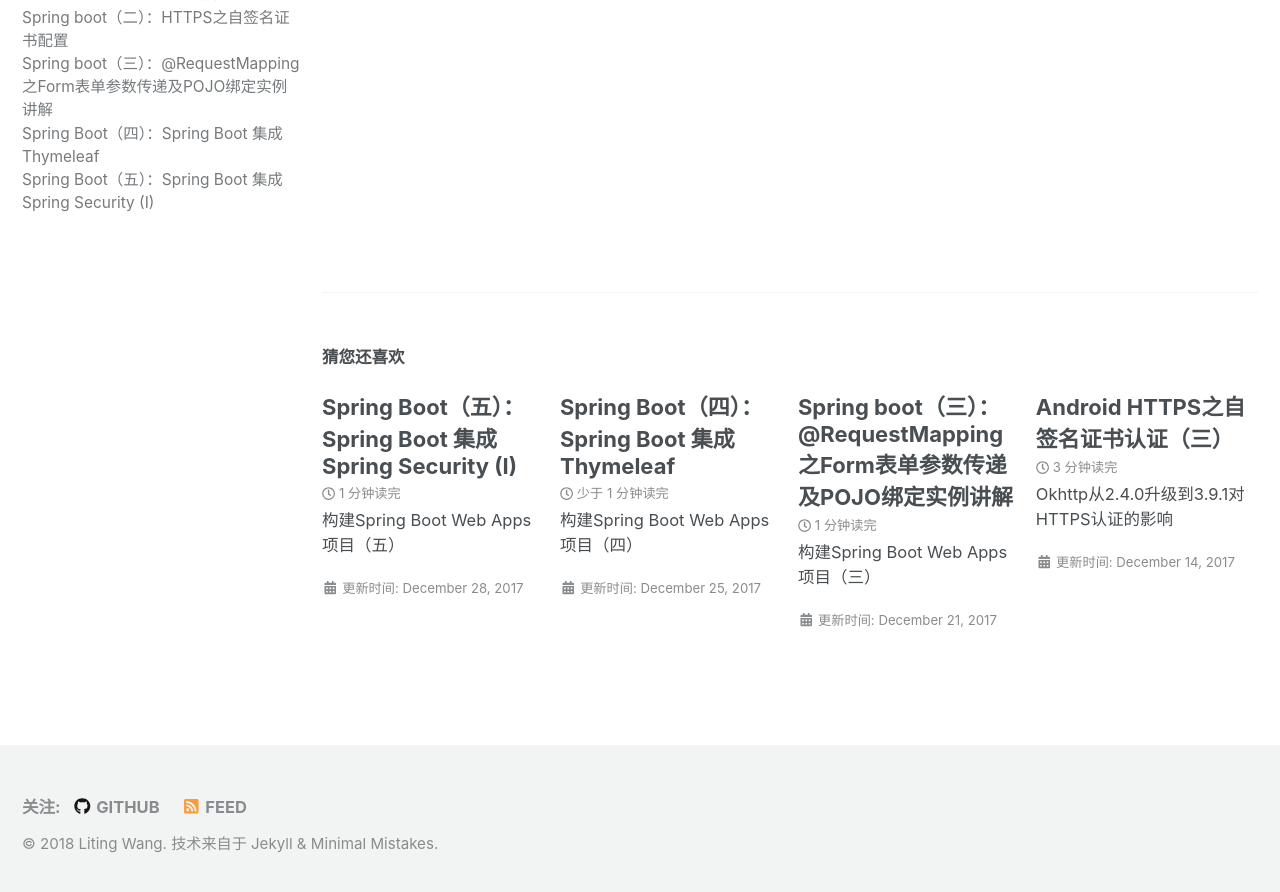
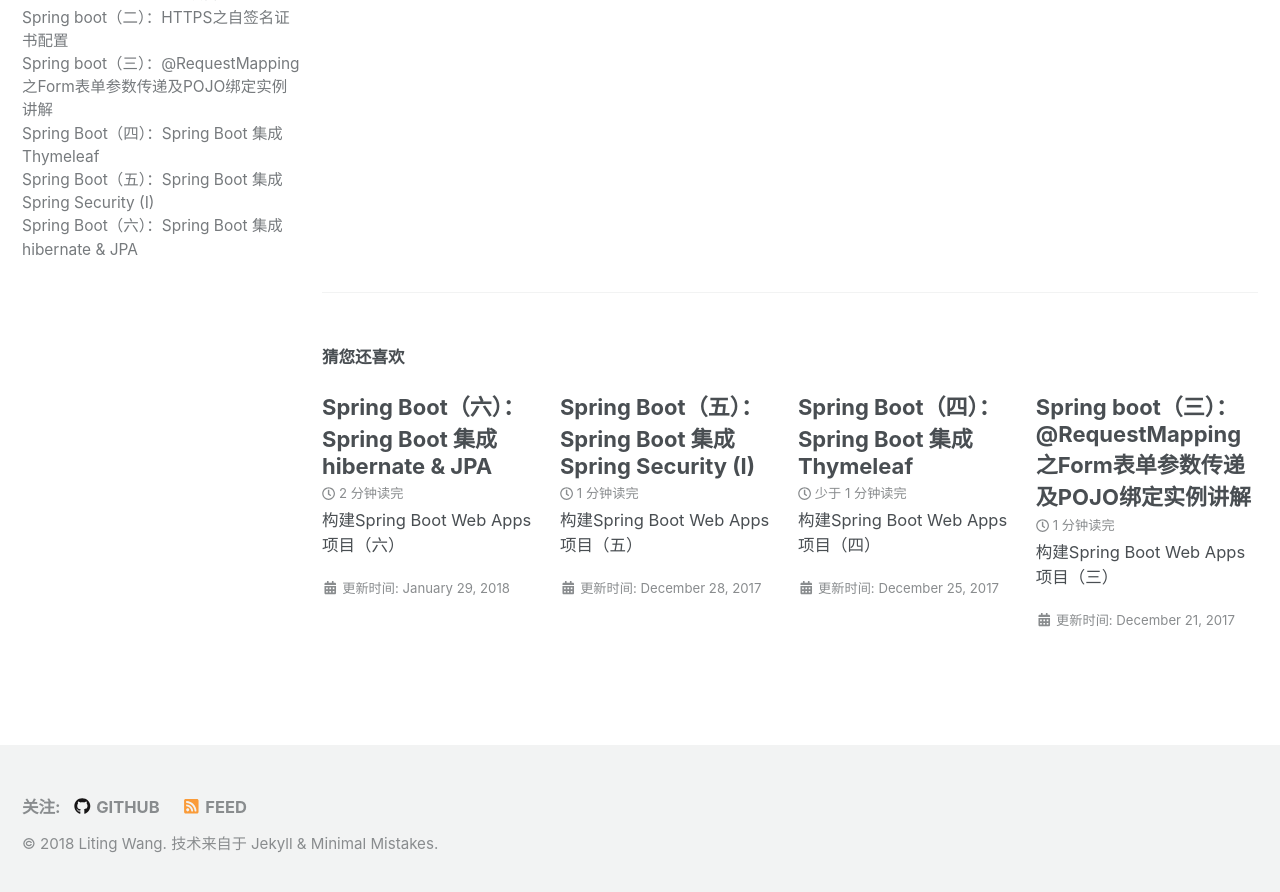
Before and after one commit to onroadtech/onroadtech.github.io, a Jekyll site: the page built from _posts/2017-11-20-spring-boot-topic-introduce.md, in a window 1280 px wide and 900 px high, scrolled down 684 px. Shown: the top 892 px of the window. Built offline with Jekyll 4.4.1, drawn with Linux system fonts in a browser that asks for light colours; nearby versions of some CDN libraries; part of the change alters nothing that is shown.

Commit message:
Repost 2018-01-29 blog.

````diff
--- a/_data/navigation.yml
+++ b/_data/navigation.yml
@@ -31,6 +31,8 @@ SpringBoot:
         url: /spring-boot-topic-thymeleaf/
       - title: "Integrate Spring Security I"
         url: /spring-boot-topic-security-1/
+      - title: "Integrate Hibernate"
+        url: /spring-boot-topic-hibernate/
 
 Android:
   - title: "Android"
--- a/_data/ui-text.yml
+++ b/_data/ui-text.yml
@@ -365,6 +365,7 @@ zh: &DEFAULT_ZH_HANS
   RequestMapping between form and POJO         : "Spring boot（三）：@RequestMapping之Form表单参数传递及POJO绑定实例讲解"
   Integrate thymeleaf                          : "Spring Boot（四）：Spring Boot 集成 Thymeleaf"
   Integrate Spring Security I                  : "Spring Boot（五）：Spring Boot 集成 Spring Security (I)"
+  Integrate Hibernate                          : "Spring Boot（六）：Spring Boot 集成 hibernate & JPA"
 zh-CN:
   <<: *DEFAULT_ZH_HANS
 zh-SG:
--- /dev/null
+++ b/_posts/2018-01-29-spirng-boot-hibernate.md
@@ -0,0 +1,298 @@
+---
+layout: single
+title: Spring Boot（六）：Spring Boot 集成 hibernate & JPA
+permalink: /spring-boot-topic-hibernate/
+sidebar:
+  nav: SpringBoot
+toc: true
+description:
+excerpt: "构建Spring Boot Web Apps 项目（六）"
+date: 2018-01-29
+---
+
+转眼间，2018年的十二分之一都快过完了，忙于各类事情，博客也都快一个月没更新了。今天我们继续来学习Springboot对象持久化。
+
+首先JPA是Java持久化API，定义了一系列对象持久化的标准，而hibernate是当前非常流行的对象持久化开源框架，Spring boot就默认集成了这种框架，加速web应用开发。
+
+## 1. 创建数据库
+
+Hibernate 可以自动帮我们创建表，但不能帮我们创建数据库，所以说创建数据库及为数据库指定用户和权限，这是我们必须要做的工作。本文用的是MySQL数据库管理系统软件。
+
+a) 首先用root进入MySQL;
+
+```java
+mysql -hlocalhost -uroot -proot;
+```
+
+其中:
+
+> -h 后面跟着MySQL主机名称，我们这里将MySQL安装在本地，所以用localhost;
+>
+> -u 后面跟着要访问MySQL的用户名，安装成功后，默认会有root用户，该用户拥有访问整个数据库的所有权限；
+>
+> -p 后面跟着该用户的密码，root用户的密码由安装MySQL里指定，如若未指定，MySQL会随机生成一个密码，可在C:\Users\\{username}\AppData\Roaming\si.data 里查看。
+
+b) 新创建一个数据库
+
+登录MySQL成功后，我们可以用我们的超级用户root为我们的项目创建一个新的database.
+
+```java
+create database springbootbase;
+```
+
+执行上面的sql脚本，即可创建一个名为springbootbase新的空数据库。
+
+c) 为新数据库springbootbase新增一张表
+
+理论上，hibernate可以根据JPA POJO为我们自动生成我们想要的表，但是我个人觉得还是自己手动创建会更好一点，可以自己理解设计我们的关系型数据，理清各张表的关联情况。
+
+接下来，我们来创建一张新表user
+
+```java
+create table user (
+  id int(11) auto_increment not null primary key,
+  username varchar(255) not null,
+  password varchar(255) not null,
+  role enum('ADMIN', 'USER') not null default 'USER');
+```
+
+该表有4个字段：id, username, password, role. 其中id类型为int(11), 自增，非空，主键；username, password类型为varchar(255), 非空；role类型为枚举，非空，默认值为USER。
+
+d) 创建MySQL新用户并授权
+
+由于我们不能直接让我们的web应用直接使用MySQL root超级用户，因为如果让web应用直接使用root账号，这样会导致诸多风险，比如我们原本设计web应用只能访问springbootbase数据库，但root却也可以访问其它database，这样可能会导致其它信息暴露；再比如root可以删除某个数据库的权限，如果不使用不当，将某个数据库删除，那将悔之晚矣。因为我们有必要为web应用单独创建用户，并授予相应的权限来保证我们的数据库安全。
+
+```java
+create user 'onroad'@'localhost' identified by 'onroadtech';
+```
+
+该sql表示创建一个用户名为onroad，密码为onroadtech的新用户。
+
+```java
+grant select, insert, update on springbootbase.user to 'onroad'@'localhost';
+```
+
+该sql表示授权onroad用户对数据库springbootbase具有查询，插入及更新操作。一般普通用户授权这三个权限即可满足大部分web应用开发需求。
+
+到此，我们的数据库已搭建成功。
+
+## 2. Spring boot 集成hibernate & JPA
+
+我们还是以[SpringBootBase](https://github.com/onroadtech/SpringbootBase/)这个项目为基础来集成hibernate & JPA：
+
+### 2.1. 添加Maven依赖
+
+由于Spring boot默认已经集成了Hibernate, 所在我们只需在pom.xml引用jpa及mysql连接库.
+
+```xml
+<dependency>
+  <groupId>org.springframework.boot</groupId>
+  <artifactId>spring-boot-starter-data-jpa</artifactId>
+</dependency>
+
+<dependency>
+  <groupId>mysql</groupId>
+  <artifactId>mysql-connector-java</artifactId>
+</dependency>
+```
+
+### 2.2 在application.properties里配置数据库地址及相应的JPA
+
+```xml
+#----------------------database-------------------------
+spring.datasource.url = jdbc:mysql://localhost:3306/springbootbase?useUnicode=true&characterEncoding=utf8
+spring.datasource.username = onroad
+spring.datasource.password = onroadtech
+spring.datasource.driverClassName = com.mysql.jdbc.Driver
+
+#----------------------JPA------------------------------
+# Specify the DBMS
+spring.jpa.database = MYSQL
+# Show or not log for each sql query
+spring.jpa.show-sql = true
+# Hibernate ddl auto (create, create-drop, update)
+spring.jpa.hibernate.ddl-auto = update
+# Naming strategy
+spring.jpa.hibernate.naming-strategy = org.hibernate.cfg.DefaultNamingStrategy
+
+# stripped before adding them to the entity manager
+spring.jpa.properties.hibernate.dialect = org.hibernate.dialect.MySQL5Dialect
+```
+
+### 2.3 创建一个实体类UserVO与之对应
+
+```java
+@Entity
+@Table(name = "user") //引入@Table注解，name赋值为表名
+public class UserVO {
+	@Id
+	@GeneratedValue(strategy = GenerationType.AUTO)
+	@Column(name = "id", nullable = false)
+	private Long id;
+	private String username;
+	private String password;
+	private String role;
+
+	public Long getId() {
+		return id;
+	}
+
+	public void setId(Long id) {
+		this.id = id;
+	}
+
+	public String getUsername() {
+		return username;
+	}
+
+	public void setUsername(String username) {
+		this.username = username;
+	}
+
+	public String getPassword() {
+		return password;
+	}
+
+	public void setPassword(String password) {
+		this.password = password;
+	}
+
+	public String getRole() {
+		return role;
+	}
+
+	public void setRole(String role) {
+		this.role = role;
+	}
+
+	@Override
+	public String toString() {
+		return "userame: " + username + ", password: " + password + "role: " + role;
+	}
+
+}
+```
+
+### 2.4 新建UserVORepository接口继承CrudRepository，实现对数据库的增删改查
+
+```java
+public interface UserVORepository extends CrudRepository<UserVO, Long>{
+
+    @Query("select u from UserVO u where u.username=:username")
+    public UserVO findUserByName(@Param("username") String username);
+
+  	public UserVO findUserByUsername(String username);
+
+}
+```
+
+其实上面这两个接口是等价的，查询的结果也是一样的，只是表达方式不一样。
+
+### 2.5 前端增加一个注册页面register.html
+
+```html
+<!DOCTYPE html>
+<html lang="zh-cn" xmlns:th="http://www.thymeleaf.org">
+<head>
+	<meta charset="utf-8"/>
+
+	<title>Register</title>
+
+	<link rel="stylesheet" th:href="@{css/bootstrap.min.css}"/>
+	<link rel="stylesheet" th:href="@{css/customer/login.css}"/>
+</head>
+
+<body>
+	<h3 align="center">注册</h3>
+	<div class="container">
+		<form class="form-signin" th:action="@{/reg}" th:object="${user}" method="post">
+			<input type="text" class="form-control" placeholder="账号" th:field="*{username}"/>
+			<input type="password" class="form-control" placeholder="密码" th:field="*{password}"/>
+			<p th:if="${param.success}" class="error-code">注册成功</p>
+			<p th:if="${param.error}" class="error-code">用户名已被注册</p>
+			<button class="btn btn-lg btn-primary btn-block" type="submit">注册</button>
+		</form>
+	</div>
+</body>
+</html>
+```
+
+### 2.6 首页增加一个超链接到register页面
+
+```html
+<h2 class="form-signin-heading">请 登 录     <a th:href="@{/register}">注册</a></h2>
+```
+
+当然这个链接请求也不能拦截， 所以需要在WebSecurityConfig类中的configure()方法加上：
+
+```java
+http
+	.authorizeRequests()
+	.antMatchers("/", "/register", "/reg").permitAll()
+```
+
+### 2.7 再增加个RegisterController响应register请求
+
+```java
+@Controller
+public class RegisterController {
+	@Autowired UserVORepository userRepo;
+
+	@RequestMapping(value ="/register", method = RequestMethod.GET)
+	public String register(Model model, UserVO user) {
+		model.addAttribute("user", user);
+		return "register";
+	}
+
+	@RequestMapping(value ="/reg")
+	public String addUser(Model model, UserVO user) {
+		model.addAttribute("user", user);
+		//UserVO isNewUser = userRepo.findUserByName(user.getUsername());
+		UserVO isNewUser = userRepo.findUserByUsername(user.getUsername());
+        //判断该用户名是否被注册过
+		if (null == isNewUser) {
+			userRepo.save(user);
+			return "redirect:register?success";
+		} else {
+			return "redirect:register?error";
+		}
+	}
+}
+```
+
+点击首页注册链接，跳转到注册页面，输入注册用户名及密码，点击注册，调用UserVORepository接口进行查询，如果注册的用户不存在，则新增并且返回成功，如果已存在，则返回错误。
+
+## 3. 验证
+
+访问https://localhost:8443/SpringBootBase/得到如下界面：
+
+![image](http://www.onroad.tech/images/20180129/2018012901.png)
+
+点击注册链接，跳转到注册页面：
+
+![image](http://www.onroad.tech/images/20180129/2018012902.png)
+
+输入账户名及密码，点击注册，若成功，则显示如下图
+
+![image](http://www.onroad.tech/images/20180129/2018012903.png)
+
+若该用户名已被注册，则提示对应的错误信息。
+
+![image](http://www.onroad.tech/images/20180129/2018012904.png)
+
+进入springbootbase数据库查看该注册用户信息是否存到user表里
+
+```mysql
+select * from user;
+```
+
+![image](http://www.onroad.tech/images/20180129/2018012905.png)
+
+说明我们的数据已经正确写到数据库的user表里了。
+
+----
+
+> 完整代码可到我的github下载:
+> [https://github.com/onroadtech/SpringbootBase/](https://github.com/onroadtech/SpringbootBase/)
+> branch: master
+> commit-id: [2af95a8a65ea3ed069502c58c026c4d8719eff99](https://github.com/onroadtech/SpringbootBase/tree/2af95a8a65ea3ed069502c58c026c4d8719eff99)
````
